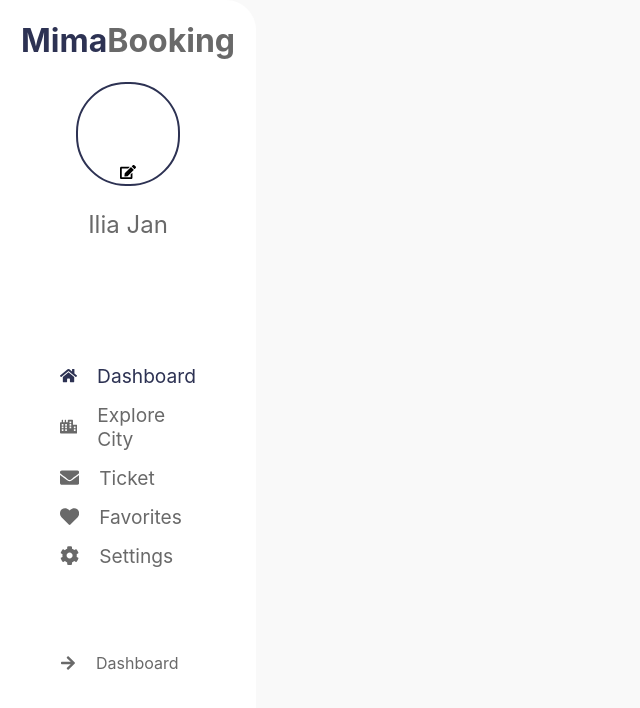
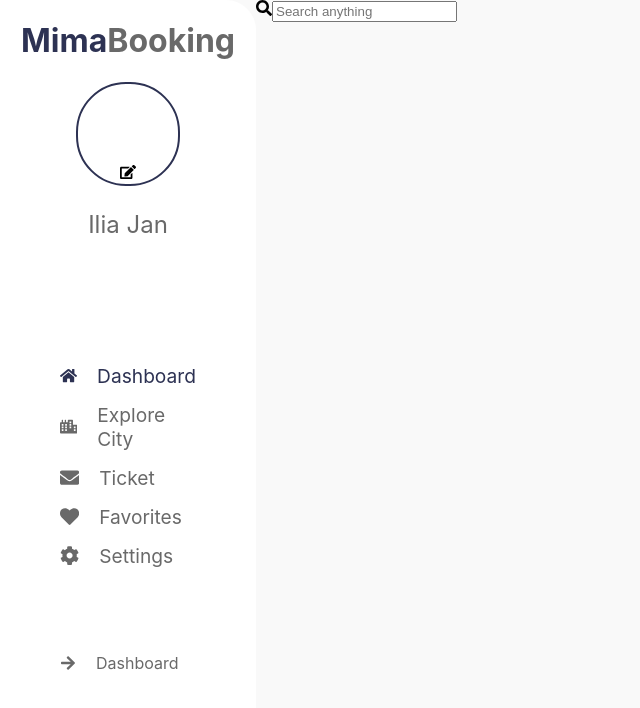
Before and after one commit to patrick-nsolo/hotel-booking-app, a React (Create React App) app: page / in a window 1280 px wide. Shown: the top 708 px of the page, without its empty margins (0-640 px from the left). Built offline with nearby package versions, Linux system fonts and the light colour scheme.

Commit message:
update web app

```diff
--- a/src/App.js
+++ b/src/App.js
@@ -1,5 +1,6 @@
 import React from "react";
 import NavigationBar from "./components/navigationBar/navigationBar";
+import TopBar from "./components/TopBar/TopBar";
 import './App.css';
 
 function App() {
@@ -7,6 +8,7 @@ function App() {
     <div className="app-container">
       <NavigationBar/>
       <div className="content">
+        <TopBar/>
 
       </div>
     </div>
--- a/src/components/topBar/topBar.js
+++ b/src/components/topBar/topBar.js
@@ -1,11 +1,19 @@
-import React from 'react'
+import React from 'react';
+import { FaSearch } from 'react-icons/fa';
+import './TopBar.css';
 
-function mainBackground() {
+function TopBar() {
   return (
-    <div>
+    <div className='top-bar'>
+      <div className='search-bar'>
+        <div className="search-content">
+          <FaSearch className="search-icon" />
+          <input type="text" placeholder="Search anything" />
+        </div>
+      </div>
 
     </div>
   )
 }
 
-export default mainBackground
+export default TopBar;
```
